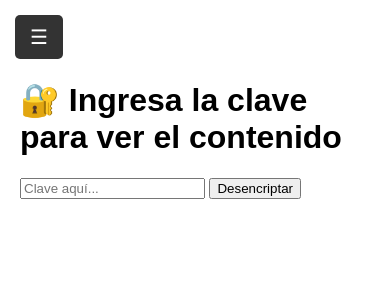
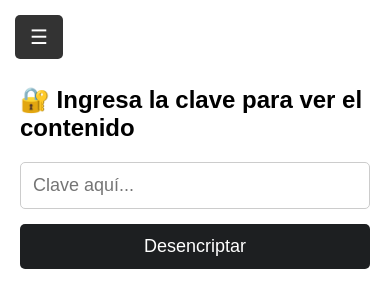
Before and after one commit to DiegoStevenVera/LN_LD, a plain HTML site: page index.html in a window 390 px wide. Drawn offline with nearby package versions, Linux system fonts and the light colour scheme.

Commit message:
Style: responsive

```diff
--- a/css/style.css
+++ b/css/style.css
@@ -110,11 +110,69 @@ body {
     #content {
         margin-left: 0;
         width: 100%;
-        padding-top: 60px;
+        padding-top: 70px;
         /* Espacio para el botón de menú */
+        padding-left: 20px;
+        padding-right: 20px;
     }
 
-    #novel-content img {
+    /* Mejores estilos para móvil */
+    body {
+        font-size: 18px;
+        /* Texto base más grande */
+    }
+
+    h1 {
+        font-size: 24px;
+        margin-bottom: 20px;
+    }
+
+    h2 {
+        font-size: 20px;
+    }
+
+    #auth-container {
+        width: 100%;
+        display: flex;
+        flex-direction: column;
+        align-items: center;
+    }
+
+    #auth-container input {
+        width: 100%;
+        padding: 12px;
+        font-size: 18px;
+        margin-bottom: 15px;
+        border: 1px solid #ccc;
+        border-radius: 5px;
+    }
+
+    #auth-container button {
+        width: 100%;
+        padding: 12px;
+        font-size: 18px;
+        background-color: #1d1f21;
+        color: white;
+        border: none;
+        border-radius: 5px;
+        cursor: pointer;
+    }
+
+    #texto {
+        font-size: 18px;
+        line-height: 1.6;
+        word-wrap: break-word;
+        /* Evita desbordamiento horizontal */
+        overflow-x: hidden;
+        /* Seguridad extra */
+        font-family: inherit;
+        /* Usa la fuente del body en vez de monospace si se prefiere */
+    }
+
+    #content img {
+        width: 100%;
         height: auto;
+        display: block;
+        margin: 10px 0;
     }
 }
--- a/index.html
+++ b/index.html
@@ -4,6 +4,7 @@
 <head>
     <meta charset="UTF-8">
     <title>Novela — Proyecto Diego</title>
+    <meta name="viewport" content="width=device-width, initial-scale=1.0">
 
     <!-- Estilos -->
     <link rel="stylesheet" href="css/style.css">
```
Also changed, not shown: 1 other file.
